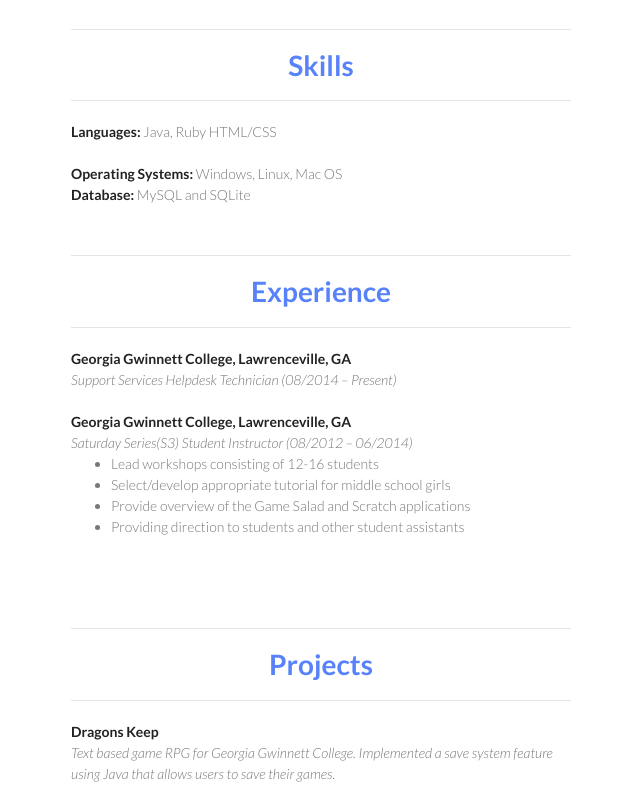
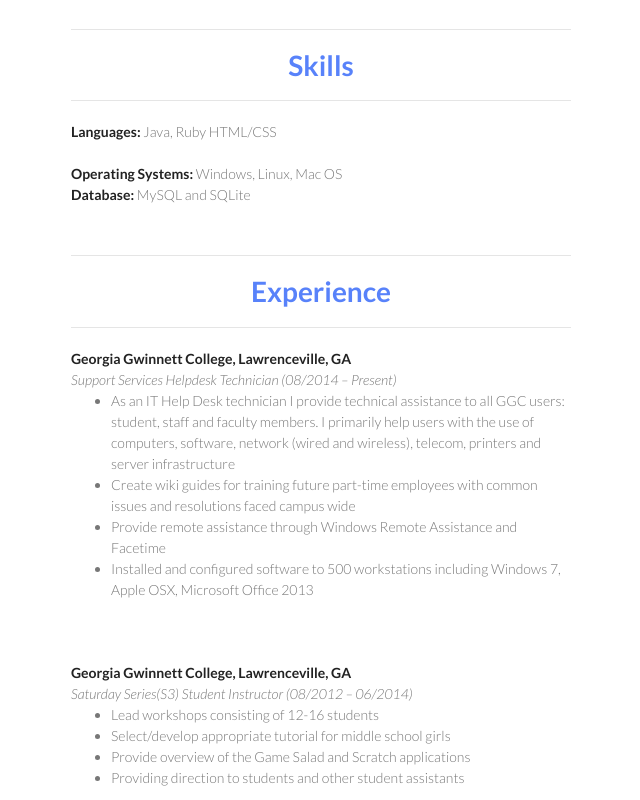
Before and after one commit to jnewton1/jnewton1.github.io, a plain HTML site: page index.html in a window 1280 px wide. Shown: the part 462-1262 px from the top of the page, without its empty margins (499-1139 px from the left). Drawn offline with Linux system fonts and the light colour scheme.

Commit message:
update index

```diff
--- a/index.html
+++ b/index.html
@@ -57,6 +57,12 @@
         <hr />
         <b><strong>Georgia Gwinnett College, Lawrenceville, GA</strong></b><br />
         <i>Support Services Helpdesk Technician (08/2014 – Present)</i>
+        <ul>
+        <li>As an IT Help Desk technician I provide technical assistance to all GGC users: student, staff and faculty members. I primarily help users with the use of computers, software, network (wired and wireless), telecom, printers and server infrastructure</li>
+        <li>Create wiki guides for training future part-time employees with common issues and resolutions faced campus wide</li>
+        <li>Provide remote assistance through Windows Remote Assistance and Facetime</li>
+        <li>Installed and configured software to 500 workstations including Windows 7, Apple OSX, Microsoft Office 2013</li>
+        </ul>
         <br />
         <br />
         <b><strong>Georgia Gwinnett College, Lawrenceville, GA</strong></b><br />
```
